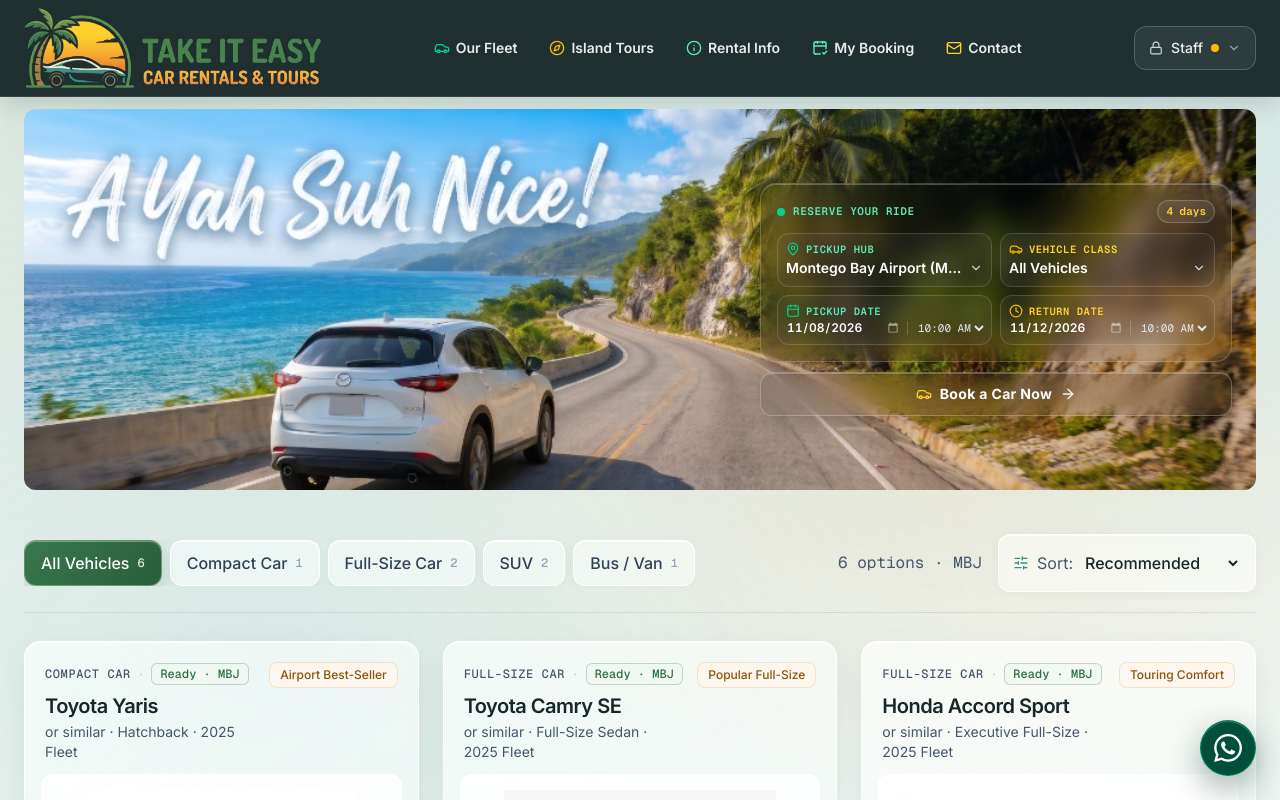
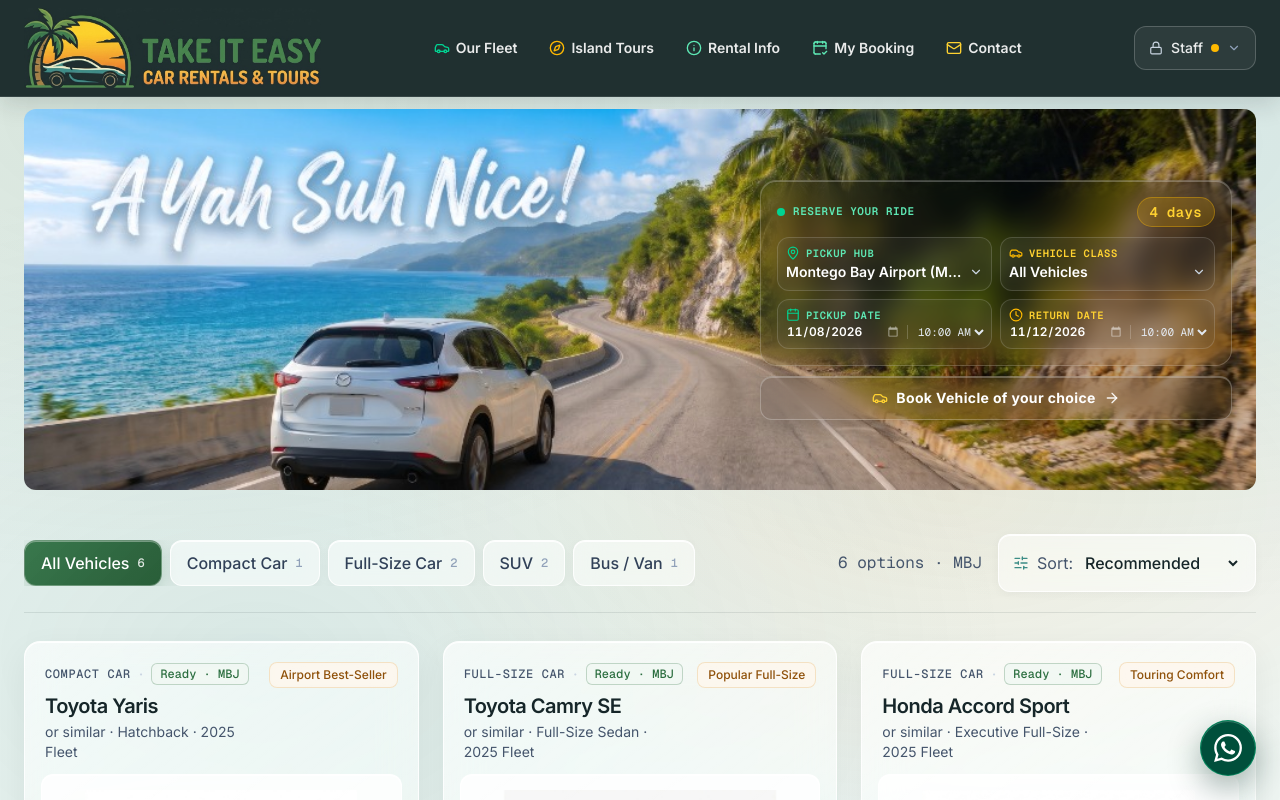
Before and after one commit to RickyC2020/take-it-easy-web, a React (Vite) app: page / in a window 1280 px wide. Shown: the top 800 px of the page. Built offline with nearby package versions, Linux system fonts and the light colour scheme; a web font is replaced by a local one.

Commit message:
Update hero banner image, enlarge rental days badge, and update prompt button text to 'Book Vehicle of your choice'

```diff
--- a/src/components/HeroBanner.jsx
+++ b/src/components/HeroBanner.jsx
@@ -34,7 +34,7 @@ export default function HeroBanner({
              ========================================================= */}
           <div className="relative aspect-[1024/317] w-full select-none overflow-hidden">
             <img
-              src="/hero-banner.jpg?v=5"
+              src="/hero-banner.jpg?v=6"
               alt="Take It Easy Car Rentals - A Yah Suh Nice! Pearl white Mazda CX-5 driving on Jamaica's coastal highway beside the turquoise sea"
               className="w-full h-full object-cover"
             />
@@ -65,7 +65,7 @@ export default function HeroBanner({
                         Reserve Your Ride
                       </span>
                     </div>
-                    <span className="text-[11px] font-mono font-semibold px-2 py-0.5 rounded-full bg-white/[0.10] text-amber-300 border border-white/20 backdrop-blur-xs">
+                    <span className="text-xs sm:text-sm font-mono font-bold px-3 py-1 rounded-full bg-amber-400/20 text-amber-300 border border-amber-400/35 backdrop-blur-md shadow-xs tracking-wide">
                       {rentalDays} {rentalDays === 1 ? 'day' : 'days'}
                     </span>
                   </div>
@@ -203,7 +203,7 @@ export default function HeroBanner({
                   className="w-full mt-2.5 min-h-[44px] px-4 py-2.5 rounded-xl bg-black/[0.15] hover:bg-black/[0.25] backdrop-blur-md border border-white/25 hover:border-white/40 active:scale-[0.98] text-white font-extrabold text-sm tracking-wide shadow-[0_8px_24px_rgba(0,0,0,0.25),inset_0_1px_0_rgba(255,255,255,0.25)] flex items-center justify-center gap-2 transition-all cursor-pointer"
                 >
                   <Car className="w-4 h-4 text-amber-300 shrink-0" />
-                  <span>Book a Car Now</span>
+                  <span>Book Vehicle of your choice</span>
                   <ArrowRight className="w-4 h-4 text-white/90 shrink-0" />
                 </button>
               </div>
@@ -223,7 +223,7 @@ export default function HeroBanner({
                     Find Your Rental Vehicle
                   </span>
                 </div>
-                <span className="text-xs font-mono font-semibold px-2 py-0.5 rounded-full bg-white/[0.10] text-amber-300 border border-white/20">
+                <span className="text-sm font-mono font-bold px-3.5 py-1 rounded-full bg-amber-400/20 text-amber-300 border border-amber-400/35 backdrop-blur-md shadow-xs tracking-wide">
                   {rentalDays} {rentalDays === 1 ? 'day' : 'days'}
                 </span>
               </div>
@@ -361,7 +361,7 @@ export default function HeroBanner({
               className="w-full mt-3 min-h-[48px] px-5 py-3 rounded-xl bg-white/[0.10] hover:bg-white/[0.18] backdrop-blur-md border border-white/25 active:scale-[0.98] text-white font-extrabold text-base tracking-wide shadow-xl flex items-center justify-center gap-2 cursor-pointer transition-all"
             >
               <Car className="w-5 h-5 text-amber-300 shrink-0" />
-              <span>Book a Car Now</span>
+              <span>Book Vehicle of your choice</span>
               <ArrowRight className="w-4 h-4 text-white/90 shrink-0" />
             </button>
           </div>
```
Also changed, not shown: public/hero-banner.jpg.
